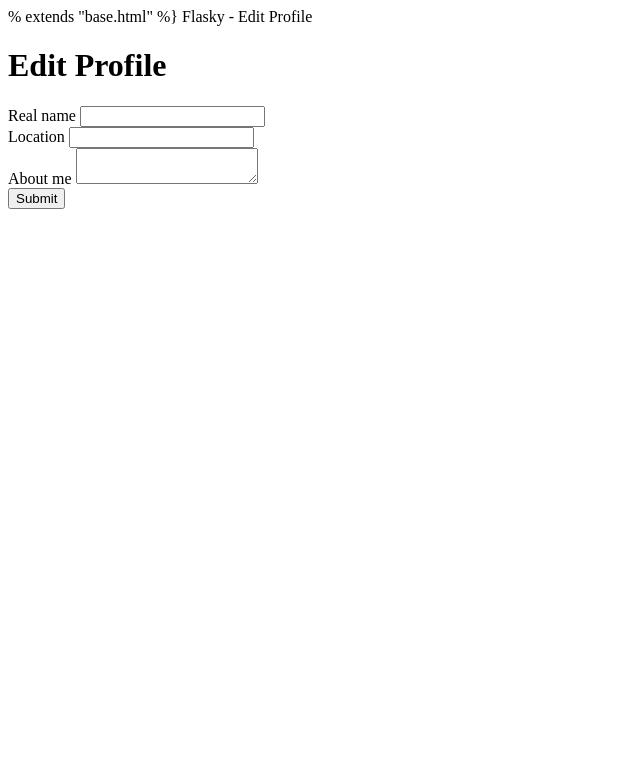
After one commit to elmaghallawy/micro-blog, a Flask app: template app/templates/edit_profile.html in a window 1280 px wide. The commit adds this page. Shown: the top 783 px of the page, without its empty margins (0-640 px from the left). Run offline with Flask 2, Linux system fonts and the light colour scheme; the template is opened without the code that fills it: values that come from a table or form of the project are taken from there, others are empty; parts of the project's set-up code (start-up, migrations or seed data) failed here and were passed over; some libraries are stand-ins or nearby versions.

Commit message:
add edit profile template

```diff
--- /dev/null
+++ b/app/templates/edit_profile.html
@@ -0,0 +1,13 @@
+% extends "base.html" %}
+{% import "bootstrap/wtf.html" as wtf %}
+
+{% block title %}Flasky - Edit Profile{% endblock %}
+
+{% block page_content %}
+<div class="page-header">
+    <h1>Edit Profile</h1>
+</div>
+<div class="col-md-4">
+    {{ wtf.quick_form(form) }}
+</div>
+{% endblock %}
```
Also changed, not shown: app/templates/user.html (+10 -0 lines).
